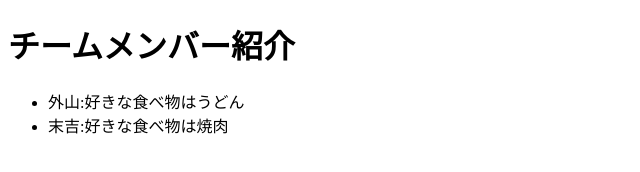
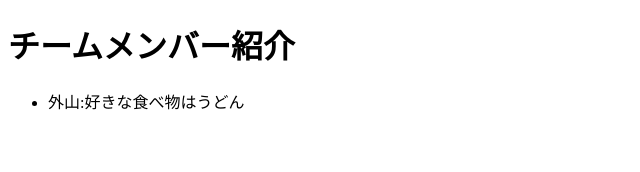
Before and after one commit to ikdmst1015/ikeda, a plain HTML site: page index.html in a window 1280 px wide. Shown: the whole page, without its empty margins (0-640 px from the left). Drawn offline with Linux system fonts and the light colour scheme.

Commit message:
Update index.html

```diff
--- a/index.html
+++ b/index.html
@@ -9,7 +9,6 @@
 <h1>チームメンバー紹介</h1>
 <ul>
 <li>外山:好きな食べ物はうどん</li>
-<li>末吉:好きな食べ物は焼肉</li>
 </ul>
 </body>
 </html>
```
